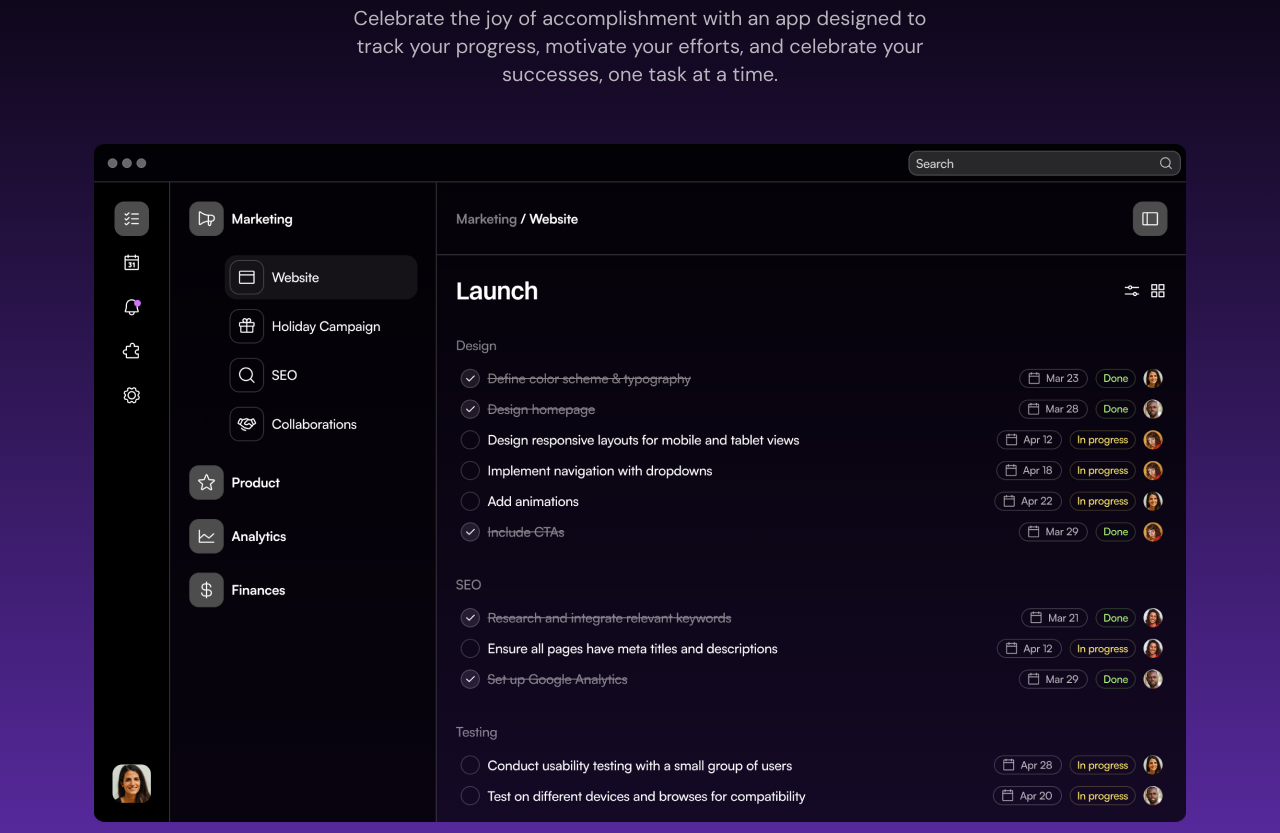
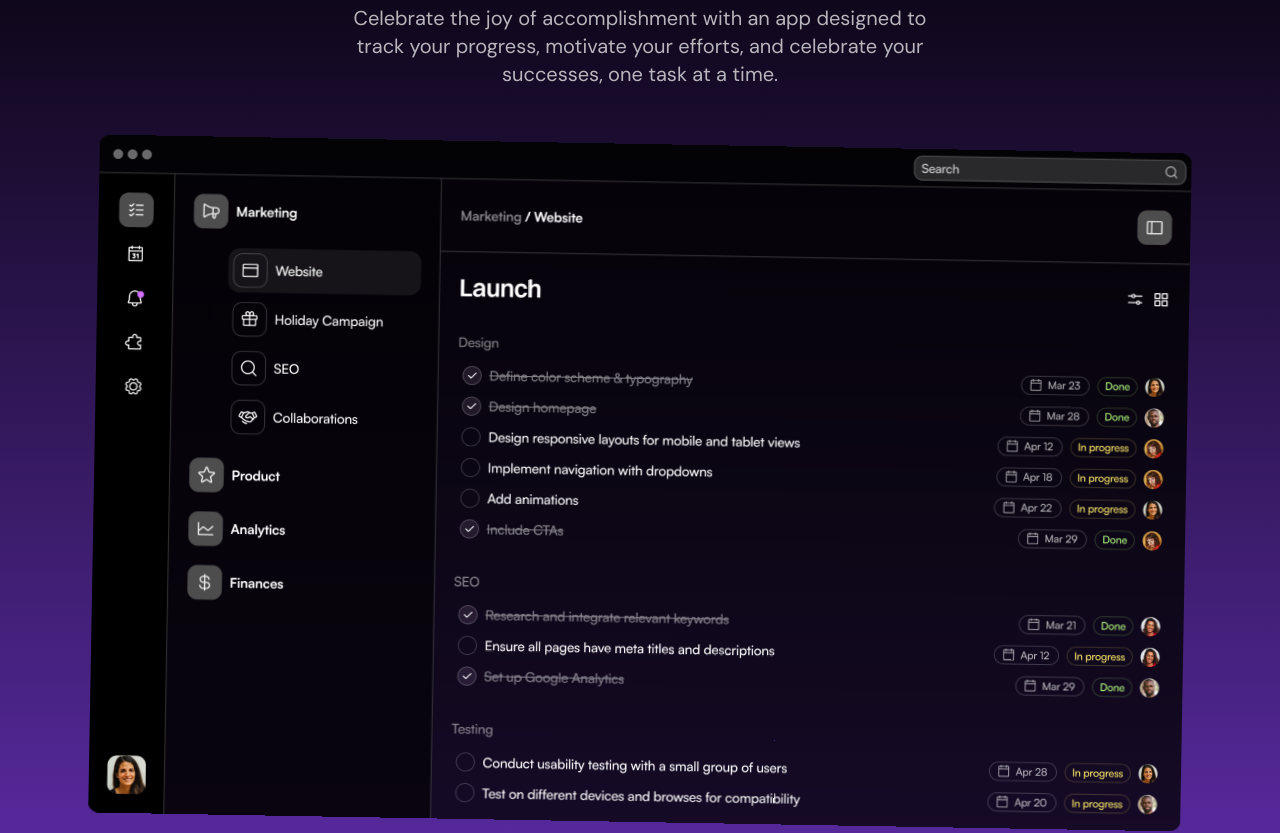
Before and after one commit to bhujbalpratik/Product-Dark-Landing-Page, a Next.js app: page / in a window 1280 px wide. Shown: the part 2040-2873 px from the top of the page. Built offline with nearby package versions, Linux system fonts and the light colour scheme.

Commit message:
Product Showcase section animated

```diff
--- a/src/components/ProductShowcase.tsx
+++ b/src/components/ProductShowcase.tsx
@@ -1,7 +1,19 @@
+"use client"
 import Image from "next/image"
 import appScreen from "../assets/images/app-screen.png"
+import { motion, useScroll, useTransform } from "framer-motion"
+import { useRef } from "react"
 
 export const ProductShowcase = () => {
+  const appImage = useRef<HTMLImageElement>(null)
+  const { scrollYProgress } = useScroll({
+    target: appImage,
+    offset: ["start end", "end end"],
+  })
+
+  const rotateZ = useTransform(scrollYProgress, [0, 1], [20, 1])
+  const opacity = useTransform(scrollYProgress, [0, 1], [0.1, 1])
+
   return (
     <div className="bg-black text-white py-[4.5rem] bg-gradient-to-b from-black to-[#5D2CA8] sm:py-24">
       <div className="container">
@@ -15,7 +27,15 @@ export const ProductShowcase = () => {
             one task at a time.
           </p>
         </div>
-        <Image src={appScreen} alt="Prodect Image" className="mt-14 mx-auto" />
+        <motion.div style={{ opacity, rotateZ, transformPerspective: "800px" }}>
+          <Image
+            draggable={false}
+            src={appScreen}
+            alt="Prodect Image"
+            className="mt-14 mx-auto"
+            ref={appImage}
+          />
+        </motion.div>
       </div>
     </div>
   )
```
